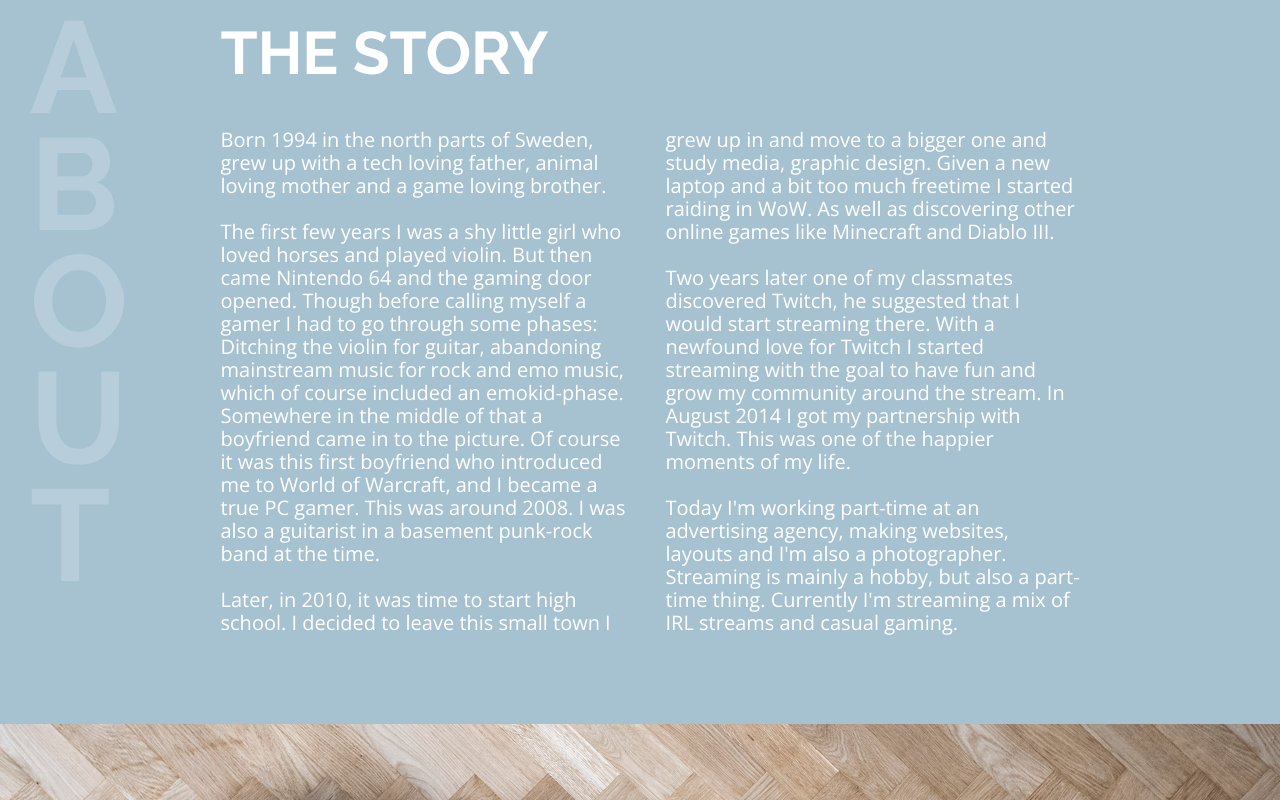
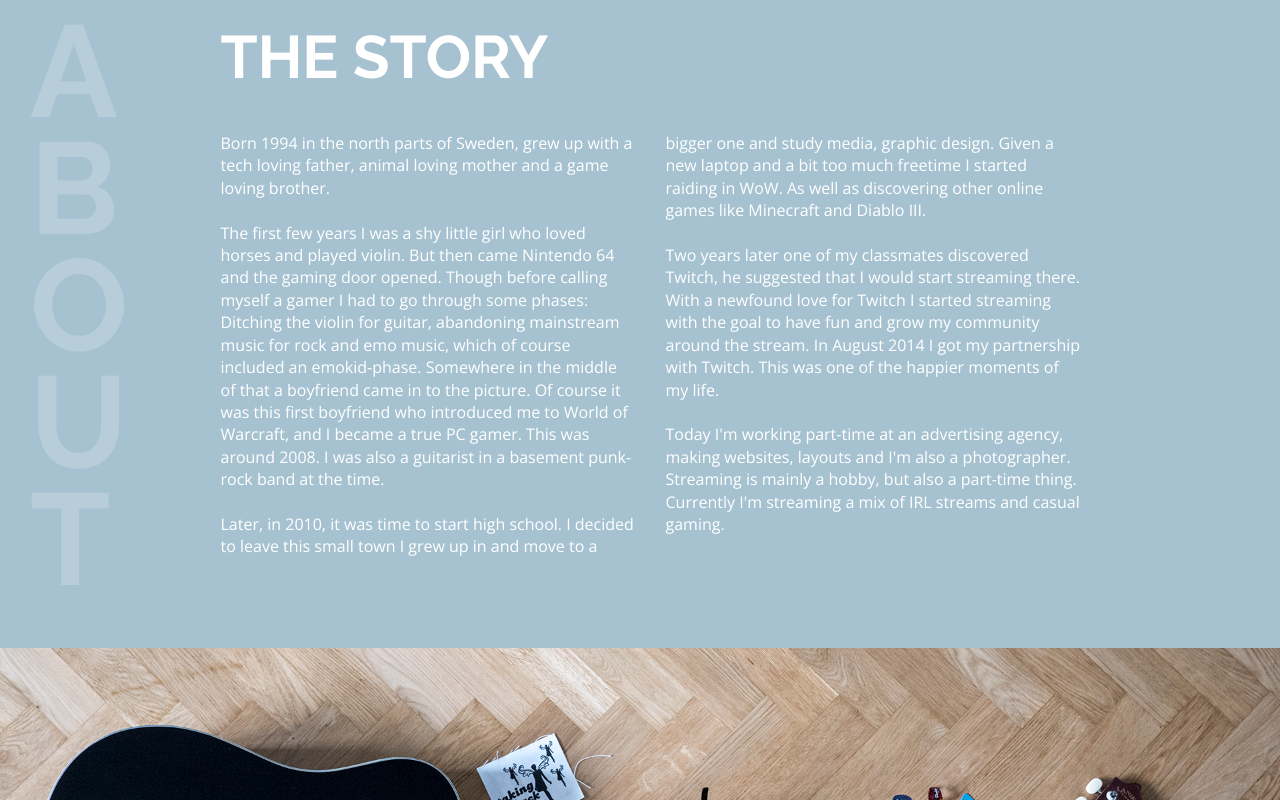
Before and after one commit to alexandrauh/alexandrauh.github.io, a plain HTML site: page index.html in a window 1280 px wide. Shown: the part 880-1680 px from the top of the page. Drawn offline with nearby package versions, Linux system fonts and the light colour scheme.

Commit message:
p - font size, line height

```diff
--- a/index.html
+++ b/index.html
@@ -28,7 +28,7 @@
       </div>
 
       <center>
-      <h2>WATCH LIVE AT <a class="blink" href="www.twitch.tv/wanjin" target="_blank">TWITCH.TV/WANJIN</a></h2>
+      <h2>WATCH LIVE AT <a class="blink" href="http://www.twitch.tv/wanjin" target="_blank">TWITCH.TV/WANJIN</a></h2>
       </center>
 
     <div class="secondary">
--- a/styles.css
+++ b/styles.css
@@ -25,6 +25,7 @@ p {
   color: #333;
   font-family: 'Open Sans', sans-serif;
   font-weight: 300;
+  line-height: 140%;
   margin: 20px 20px 20px 20px
 }
 
@@ -66,7 +67,7 @@ h6 {
 
 .light {
   color: #fff;
-  font-size: 20px;
+  font-size: 16px;
 }
 
 .big {
```
